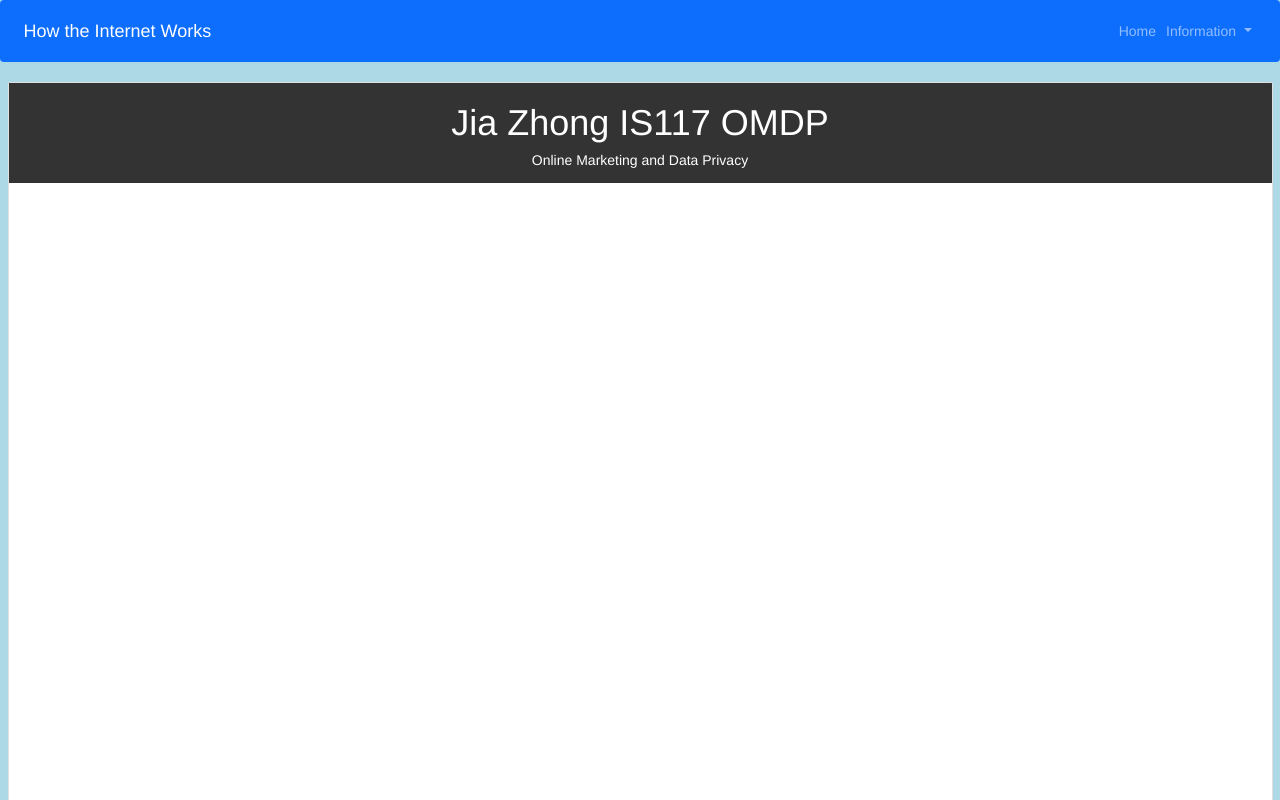
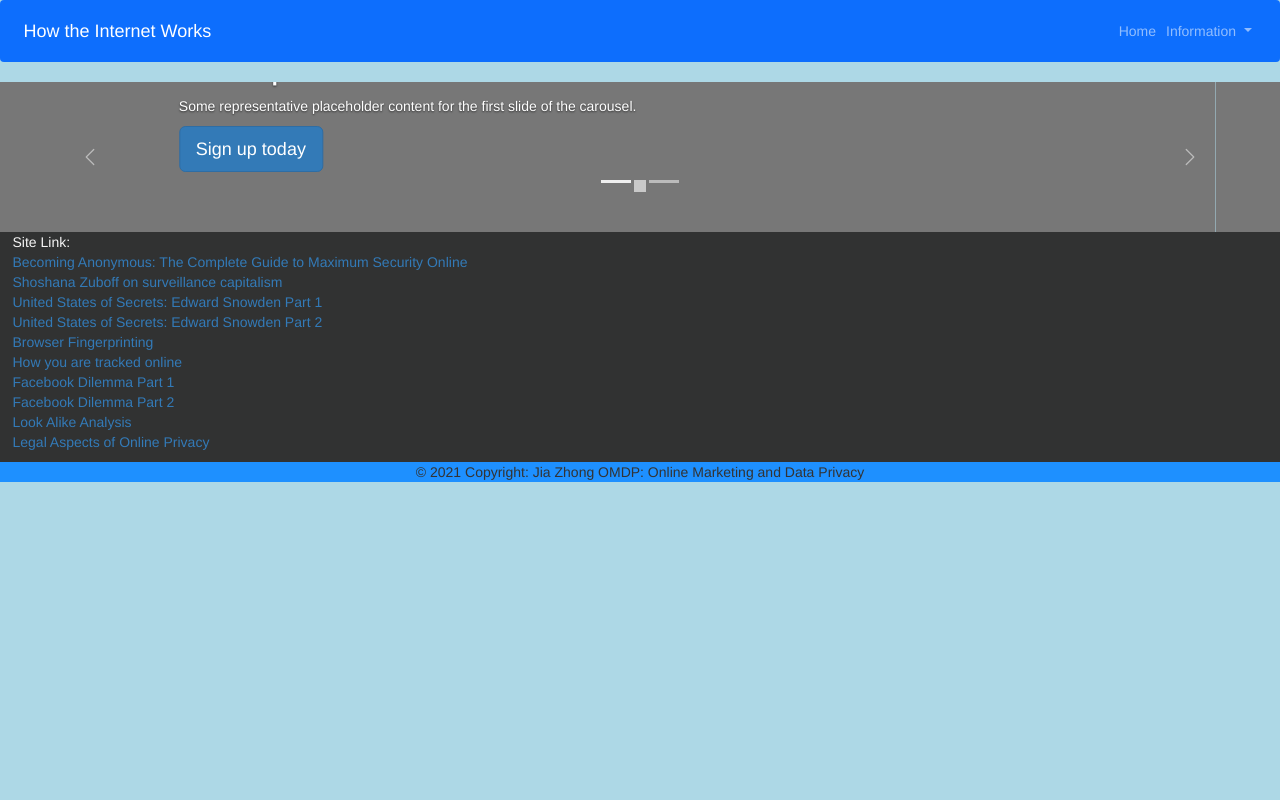
Before and after one commit to JiaLongZhong/OMDP, a plain HTML site: page index.html in a window 1280 px wide. Shown: the top 800 px of the page. Drawn offline with nearby package versions, Linux system fonts and the light colour scheme.

Commit message:
Add carousel to homepage (index.html)

```diff
--- a/index.html
+++ b/index.html
@@ -6,6 +6,7 @@
 
 
     <!-- Bootstrap CSS -->
+    <link href="/docs/5.0/dist/css/bootstrap.min.css" rel="stylesheet" integrity="sha384-BmbxuPwQa2lc/FVzBcNJ7UAyJxM6wuqIj61tLrc4wSX0szH/Ev+nYRRuWlolflfl" crossorigin="anonymous">
     <link crossorigin="anonymous" href="https://cdn.jsdelivr.net/npm/bootstrap@5.0.0-beta2/dist/css/bootstrap.min.css"
           integrity="sha384-BmbxuPwQa2lc/FVzBcNJ7UAyJxM6wuqIj61tLrc4wSX0szH/Ev+nYRRuWlolflfl" rel="stylesheet">
     <link data-require="bootstrap-css@3.1.1" data-semver="3.1.1" rel="stylesheet" href="//netdna.bootstrapcdn.com/bootstrap/3.1.1/css/bootstrap.min.css" />
@@ -25,9 +26,6 @@
         }
     </style>
     <title>Homepage</title>
-
-</head>
-<body style ="background-color: lightblue;">
     <div class="container-fluid">
         <div class="row">
             <nav class="navbar navbar-expand-sm navbar-dark fixed-top bg-primary">
@@ -67,19 +65,61 @@
                 </div>
             </nav>
         </div>
+    </div>
+</head>
+<body style ="background-color: lightblue;">
+
 <div class="row">
         <div class="col-12">
-            <div class="card">
-                <div id="intro" class="bg-image shadow-2-strong">
-                    <div class="mask" style="background-color: rgba(0, 0, 0, 0.8);">
-                        <div class="container d-flex align-items-center justify-content-center text-center h-100">
-                            <div class="text-white">
-                                <h1 class="mb-3">Jia Zhong IS117 OMDP</h1>
-                                <h5 class="mb-4">Online Marketing and Data Privacy</h5>
+            <div id="myCarousel" class="carousel slide" data-bs-ride="carousel">
+                <div class="carousel-indicators">
+                    <button type="button" data-bs-target="#myCarousel" data-bs-slide-to="0" class="active" aria-current="true" aria-label="Slide 1"></button>
+                    <button type="button" data-bs-target="#myCarousel" data-bs-slide-to="1" aria-label="Slide 2"></button>
+                    <button type="button" data-bs-target="#myCarousel" data-bs-slide-to="2" aria-label="Slide 3"></button>
+                </div>
+                <div class="carousel-inner">
+                    <div class="carousel-item active">
+                        <svg class="bd-placeholder-img" width="100%" height="100%" xmlns="http://www.w3.org/2000/svg" aria-hidden="true" preserveAspectRatio="xMidYMid slice" focusable="false"><rect width="100%" height="500%" fill="#777"/></svg>
+
+                        <div class="container">
+                            <div class="carousel-caption text-start">
+                                <h1>Example headline.</h1>
+                                <p>Some representative placeholder content for the first slide of the carousel.</p>
+                                <p><a class="btn btn-lg btn-primary" href="#">Sign up today</a></p>
+                            </div>
+                        </div>
+                    </div>
+                    <div class="carousel-item">
+                        <svg class="bd-placeholder-img" width="100%" height="100%" xmlns="http://www.w3.org/2000/svg" aria-hidden="true" preserveAspectRatio="xMidYMid slice" focusable="false"><rect width="100%" height="100%" fill="#777"/></svg>
+
+                        <div class="container">
+                            <div class="carousel-caption">
+                                <h1>Another example headline.</h1>
+                                <p>Some representative placeholder content for the second slide of the carousel.</p>
+                                <p><a class="btn btn-lg btn-primary" href="#">Learn more</a></p>
+                            </div>
+                        </div>
+                    </div>
+                    <div class="carousel-item">
+                        <svg class="bd-placeholder-img" width="100%" height="100%" xmlns="http://www.w3.org/2000/svg" aria-hidden="true" preserveAspectRatio="xMidYMid slice" focusable="false"><rect width="100%" height="100%" fill="#777"/></svg>
+
+                        <div class="container">
+                            <div class="carousel-caption text-end">
+                                <h1>One more for good measure.</h1>
+                                <p>Some representative placeholder content for the third slide of this carousel.</p>
+                                <p><a class="btn btn-lg btn-primary" href="#">Browse gallery</a></p>
                             </div>
                         </div>
                     </div>
                 </div>
+                <button class="carousel-control-prev" type="button" data-bs-target="#myCarousel" data-bs-slide="prev">
+                    <span class="carousel-control-prev-icon" aria-hidden="true"></span>
+                    <span class="visually-hidden">Previous</span>
+                </button>
+                <button class="carousel-control-next" type="button" data-bs-target="#myCarousel" data-bs-slide="next">
+                    <span class="carousel-control-next-icon" aria-hidden="true"></span>
+                    <span class="visually-hidden">Next</span>
+                </button>
             </div>
         </div>
     </div>
@@ -113,5 +153,7 @@
 <script src="https://stackpath.bootstrapcdn.com/bootstrap/4.5.2/js/bootstrap.min.js" integrity="sha384-B4gt1jrGC7Jh4AgTPSdUtOBvfO8shuf57BaghqFfPlYxofvL8/KUEfYiJOMMV+rV" crossorigin="anonymous"></script>
 <script crossorigin="anonymous"
         integrity="sha384-b5kHyXgcpbZJO/tY9Ul7kGkf1S0CWuKcCD38l8YkeH8z8QjE0GmW1gYU5S9FOnJ0" src="https://cdn.jsdelivr.net/npm/bootstrap@5.0.0-beta2/dist/js/bootstrap.bundle.min.js"></script>
+<script src="/docs/5.0/dist/js/bootstrap.bundle.min.js" integrity="sha384-b5kHyXgcpbZJO/tY9Ul7kGkf1S0CWuKcCD38l8YkeH8z8QjE0GmW1gYU5S9FOnJ0" crossorigin="anonymous"></script>
+
 
 </html>
```
Lines whose indentation alone changed are shown as unchanged.
